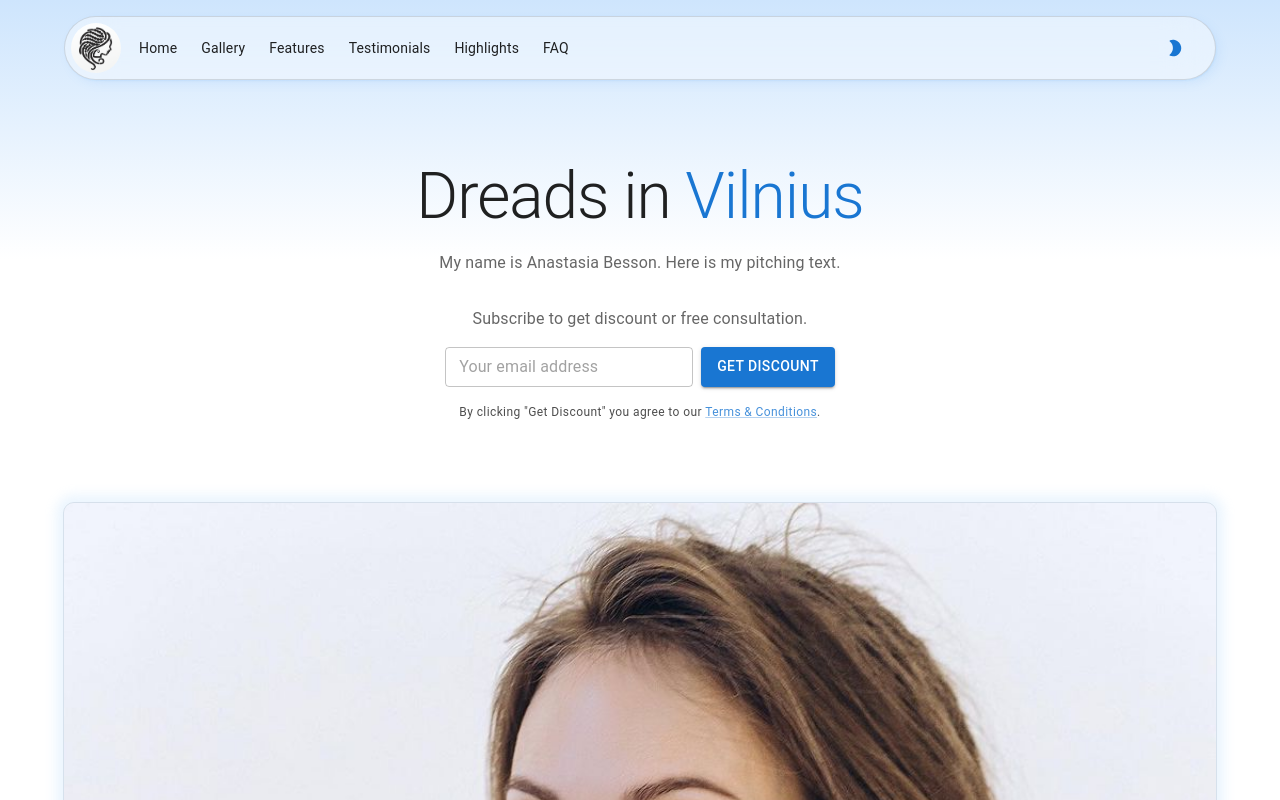
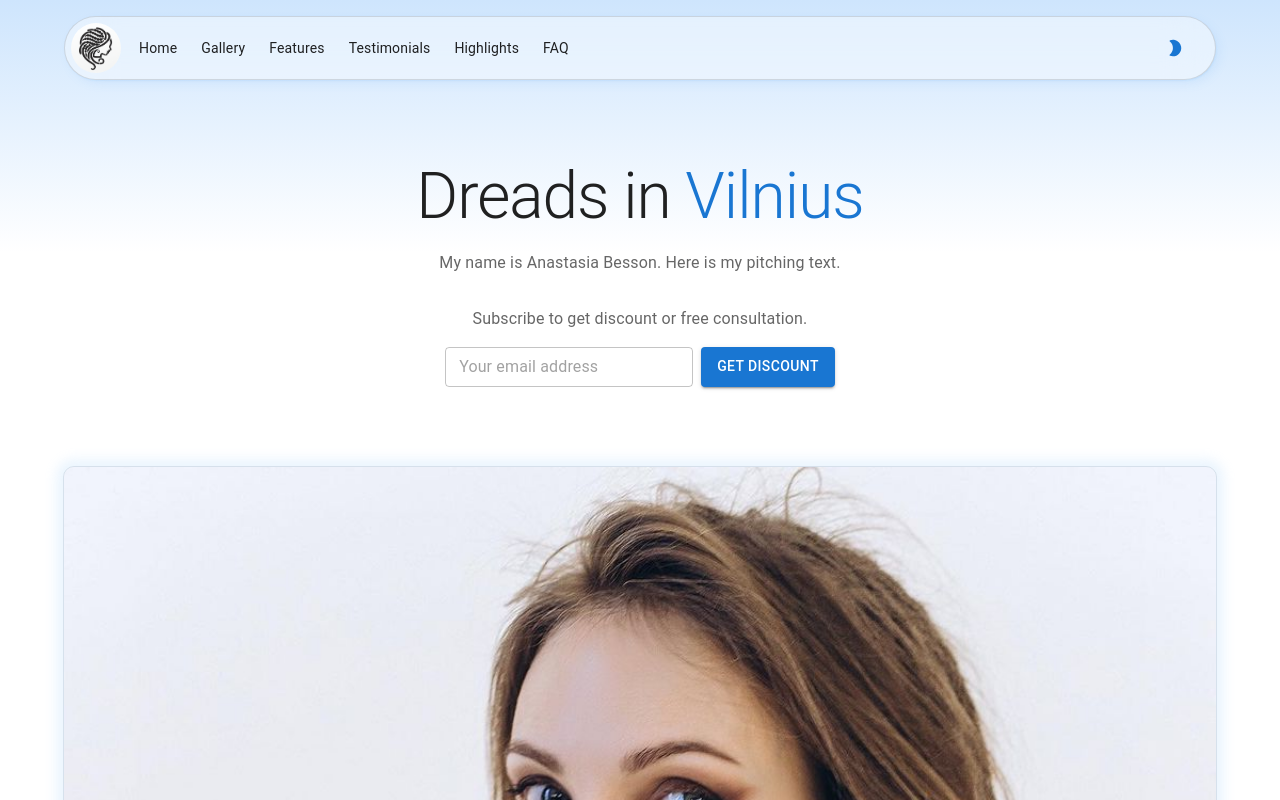
Before and after one commit to AlexeyKurochkin/BSV.UI, a React (Vite) app: page / in a window 1280 px wide. Shown: the top 800 px of the page. Built offline with nearby package versions, Linux system fonts and the light colour scheme.

Commit message:
Removed terms and conditions from Hero banner component

```diff
--- a/src/Components/Hero.tsx
+++ b/src/Components/Hero.tsx
@@ -100,13 +100,6 @@ export default function Hero() {
 							Get Discount
 						</Button>
 					</Stack>
-					<Typography variant="caption" textAlign="center" sx={{ opacity: 0.8 }}>
-						By clicking &quot;Get Discount&quot; you agree to our&nbsp;
-						<Link href="#" color="primary">
-							Terms & Conditions
-						</Link>
-						.
-					</Typography>
 				</Stack>
 				<Box
 					id="image"
```
